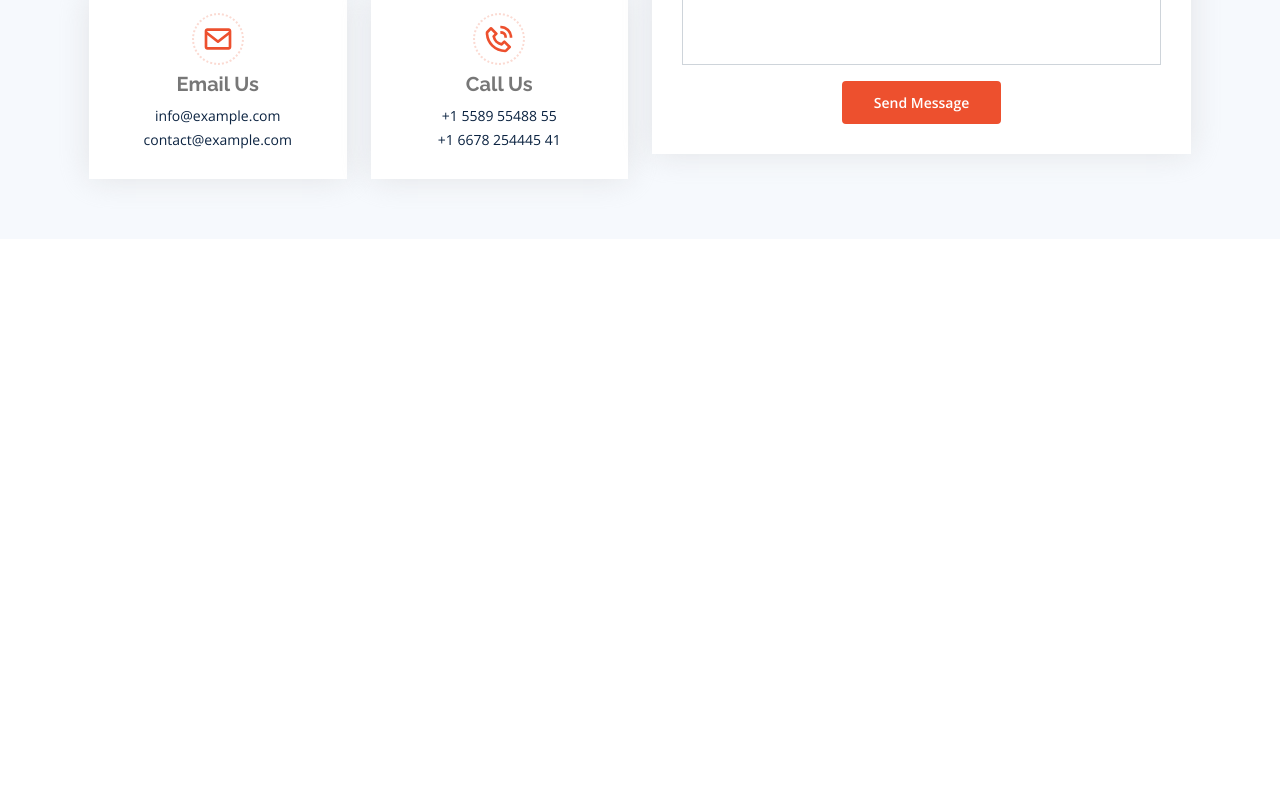
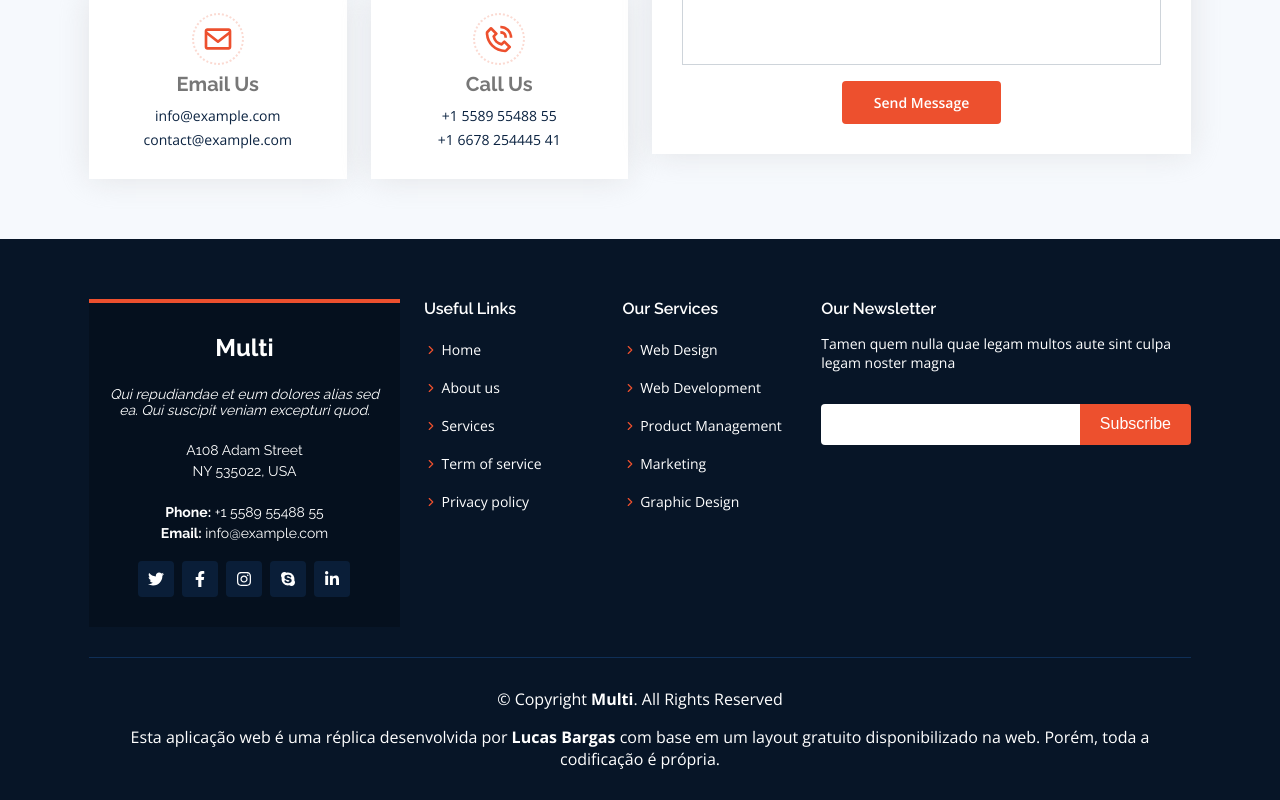
Before and after one commit to LucasBargas/multi, a React (Create React App) app: page / in a window 1280 px wide. Shown: the part 7078-7878 px from the top of the page. Before the commit the page ends 7317 px from the top, so only its background shows below. Built offline with nearby package versions, Linux system fonts and the light colour scheme.

Commit message:
Footer da aplicação - desenvolvida

```diff
--- /dev/null
+++ b/src/pages/HomePage/Footer/Footer.js
@@ -0,0 +1,92 @@
+import * as S from './Footer.styles';
+import Container from '../../../styles/Container';
+import { FaTwitter, FaFacebookF, FaInstagram, FaSkype, FaLinkedinIn } from 'react-icons/fa';
+import { FiChevronRight } from 'react-icons/fi';
+
+const Footer = () => {
+  return (
+    <S.FooterContainer>
+      <Container>
+        <S.FooterTopArea>
+          <S.FooterInfo>
+            <h3>Multi</h3>
+            <p>Qui repudiandae et eum dolores alias sed ea. Qui suscipit veniam excepturi quod.</p>
+
+            <ul>
+              <li>A108 Adam Street</li>
+              <li>NY 535022, USA</li>
+              <li><strong>Phone:</strong> +1 5589 55488 55</li>
+              <li><strong>Email:</strong> info@example.com</li>
+            </ul>
+
+            <S.FooterMedias>
+              <li><FaTwitter /></li>
+              <li><FaFacebookF /></li>
+              <li><FaInstagram /></li>
+              <li><FaSkype /></li>
+              <li><FaLinkedinIn /></li>
+            </S.FooterMedias>
+          </S.FooterInfo>
+
+          <S.FooterList>
+            <S.FooterTitle>Useful Links</S.FooterTitle>
+            <ul>
+              <li>
+                <a href='#home'><FiChevronRight /> Home</a>
+              </li>
+              <li>
+                <a href='#about'><FiChevronRight /> About us</a>
+              </li>
+              <li>
+                <a href='#services'><FiChevronRight /> Services</a>
+              </li>
+              <li>
+                <a href='#term-of-service'><FiChevronRight /> Term of service</a>
+              </li>
+              <li>
+                <a href='#privacy-policy'><FiChevronRight /> Privacy policy</a>
+              </li>
+            </ul>
+          </S.FooterList>
+
+          <S.FooterList>
+            <S.FooterTitle>Our Services</S.FooterTitle>
+            <ul>
+              <li>
+                <a href='#web-design'><FiChevronRight /> Web Design</a>
+              </li>
+              <li>
+                <a href='#web-development'><FiChevronRight /> Web Development</a>
+              </li>
+              <li>
+                <a href='#product-management'><FiChevronRight /> Product Management</a>
+              </li>
+              <li>
+                <a href='#marketing'><FiChevronRight /> Marketing</a>
+              </li>
+              <li>
+                <a href='#graphic-design'><FiChevronRight /> Graphic Design</a>
+              </li>
+            </ul>
+          </S.FooterList>
+
+          <S.FooterNewsletter>
+            <S.FooterTitle>Our Newsletter</S.FooterTitle>
+            <p>Tamen quem nulla quae legam multos aute sint culpa legam noster magna</p>
+            <form>
+              <input type="email" />
+              <button>Subscribe</button>
+            </form>
+          </S.FooterNewsletter>
+        </S.FooterTopArea>
+
+        <S.FooterBottomArea>
+          <p>© Copyright <strong>Multi</strong>. All Rights Reserved</p>
+          <p>Esta aplicação web é uma réplica desenvolvida por <a target="_blank" href="https://projetoslucasbargas.com/" rel="noopener noreferrer">Lucas Bargas</a> com base em um layout gratuito disponibilizado na web. Porém, toda a codificação é própria.</p>
+        </S.FooterBottomArea>
+      </Container>
+    </S.FooterContainer>
+  )
+}
+
+export default Footer;
--- /dev/null
+++ b/src/pages/HomePage/Footer/Footer.styles.js
@@ -0,0 +1,181 @@
+import styled from 'styled-components';
+
+export const FooterContainer = styled.footer`
+  background: #071527;
+
+  a {
+    color: #ffffff;
+  }
+`;
+
+export const FooterTopArea = styled.div`
+  display: flex;
+  padding: 60px 0 30px 0;
+  color: #ffffff;
+  gap: 1.5rem;
+  border-bottom: 1px solid #0f2f57;
+
+  @media (max-width: 820px) {
+    display: grid;
+    grid-template-columns: repeat(2, 1fr);
+  }
+
+  @media (max-width: 820px) {
+    grid-template-columns: 1fr;
+    gap: 2.5rem;
+  }
+`;
+
+export const FooterInfo = styled.div`
+  background: #05101e;
+  border-top: 4px solid #ed502e;
+  text-align: center;
+  padding: 30px 20px;
+  font-family: 'Raleway', sans-serif;
+  font-size: .875rem;
+  width: 30%;
+
+  @media (max-width: 820px) {
+    width: 100%;
+  }
+
+  h3 {
+    font-size: 1.5rem;
+  }
+
+  p {
+    margin-top: 1.5rem;
+    font-style: italic;
+  }
+
+  ul:first-of-type {
+    padding-top: 1.5rem;
+    display: flex;
+    flex-direction: column;
+    gap: 5px;
+
+    li:nth-of-type(3) {
+      margin-top: 1.25rem;
+    }
+  }
+`;
+
+export const FooterMedias = styled.ul`
+  padding-top: 1.25rem;
+  display: flex;
+  justify-content: center;
+  align-items: center;
+  gap: .5rem;
+
+  li {
+    display: flex;
+    justify-content: center;
+    align-items: center;
+    border-radius: 4px;
+    width: 36px;
+    height: 36px;
+    transition: .3s;
+    background: #0a1e38;
+    cursor: pointer;
+
+    &:hover {
+      background: #ed502e;
+    }
+
+    svg {
+      color: #ffffff;
+      font-size: 1rem;
+    }
+  }
+`;
+
+export const FooterTitle = styled.h4`
+  font-family: "Raleway", sans-serif;
+  font-size: 1rem;
+  font-weight: 600;
+`;
+
+export const FooterList = styled.div`
+  width: 17%;
+
+  @media (max-width: 820px) {
+    width: 100%;
+  }
+
+  ul {
+    padding-top: 1.25rem;
+
+    li {
+      &:not(:last-of-type) {
+        margin-bottom: 1rem;
+      }
+
+      a {
+        font-size: .875rem;
+        transition: .3s;
+
+        &:hover {
+          color: #ed502e;
+        }
+      }
+
+      svg {
+        position: relative;
+        top: 2px;
+        color: #ed502e;
+      }
+    }
+  }
+`;
+
+export const FooterNewsletter = styled.div`
+  width: 36%;
+
+  @media (max-width: 820px) {
+    width: 100%;
+  }
+
+  p {
+    font-size: .875rem;
+    margin: 1rem 0 2rem 0;
+  }
+
+  form {
+    display: flex;
+
+    input {
+      width: 100%;
+      padding: 0 .75rem;
+      display: block;
+      border-top-left-radius: 4px;
+      border-bottom-left-radius: 4px;
+      border: none;
+    }
+
+    button {
+      font-size: 1rem;
+      padding: 0 1.25rem 2px 1.25rem;
+      border-top-right-radius: 4px;
+      border-bottom-right-radius: 4px;
+      height: 41px;
+      background: #ed502e;
+      color: #ffffff;
+      transition: .3s;
+      display: block;
+    }
+  }
+`;
+
+export const FooterBottomArea = styled.div`
+  padding: 30px 0;
+  text-align: center;
+  color: #ffffff;
+
+  p:first-of-type {
+    margin-bottom: 1rem;
+  }
+
+  a {
+    font-weight: 700;
+  }
+`;
--- a/src/pages/HomePage/HomePage.js
+++ b/src/pages/HomePage/HomePage.js
@@ -13,6 +13,7 @@ import PricesSection from './PricesSection/PricesSection';
 import FaqContainer from './FaqSection/FaqSection';
 import ContactSection from './ContactSection/ContactSection';
 import Modal from './Modal/Modal';
+import Footer from './Footer/Footer';
 
 const HomePage = () => {
   const sections = useRef();
@@ -32,6 +33,7 @@ const HomePage = () => {
         <PricesSection />
         <FaqContainer />
         <ContactSection />
+        <Footer />
         <Modal />
       </HomePageContainer>
     </>
```
